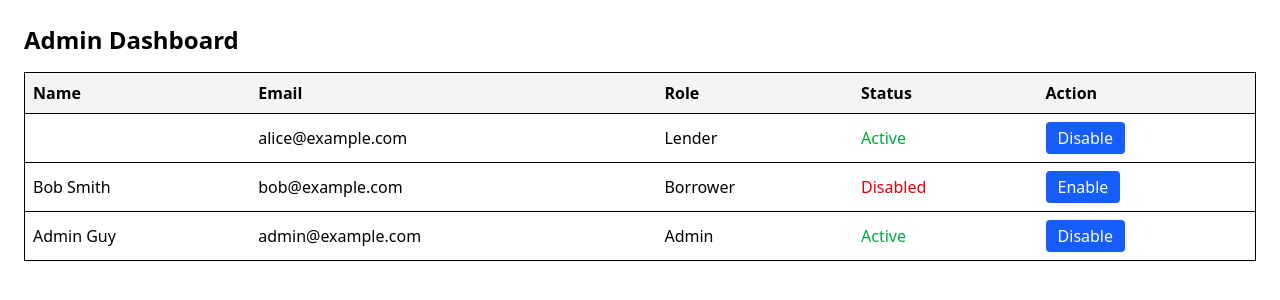
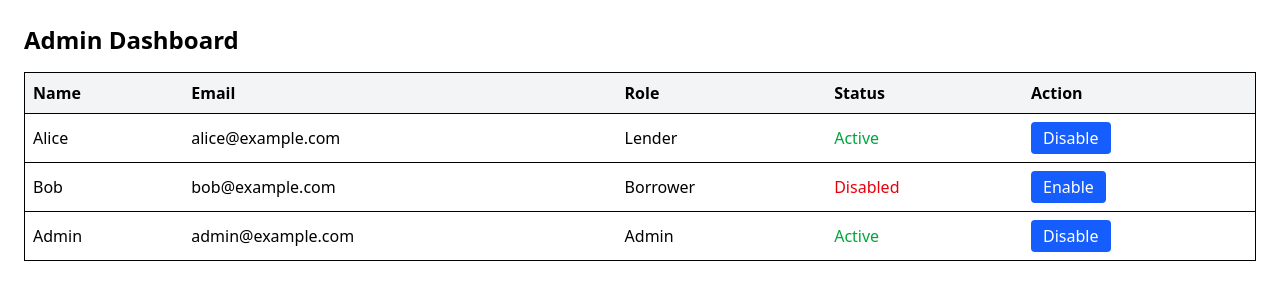
Before and after one commit to DippsytheDev/P2P-Lending-App, a React (Vite) app: page /login in a window 1280 px wide. Both pictures are taken after a click on the button "Dev Login as Admin". Shown: the top 300 px of the page. Built offline with nearby package versions, Linux system fonts and the light colour scheme.

Commit message:
fixed create-pool

```diff
--- a/src/App.tsx
+++ b/src/App.tsx
@@ -12,7 +12,7 @@ function App() {
       <Route path="/" element={<LoginPage />} />
       <Route path="/login" element={<LoginPage />} />
       <Route path="/register" element={<RegisterPage />} />
-      <Route path="/dashboard" element={<ProtectedRoute allowedRoles={['lender','borrower','admin']}><Dashboard /></ProtectedRoute>} />
+      <Route path="/dashboard" element={<ProtectedRoute allowedRoles={['Lender','Borrower','Admin']}><Dashboard /></ProtectedRoute>} />
       <Route path="/unauthorized" element={<Unauthorized />} />
       <Route path="/profile" element={<Profile />} />
     </Routes>
--- a/src/auth.ts
+++ b/src/auth.ts
@@ -16,7 +16,7 @@ export const register = async (
   lastName: string,
   email: string,
   password: string,
-  role: "lender" | "borrower"
+  role: "Lender" | "Borrower"
 ) => {
   const response = await axios.post(`${BASE_URL}/lendpool/api/v1/register`, {
     firstName,
--- a/src/components/Create-pool.tsx
+++ b/src/components/Create-pool.tsx
@@ -59,8 +59,9 @@ const onSubmit = async (data: PoolFormData) => {
     //   }
     // )
 
-      const createPool = () => {
-        return fetch(
+      const createPool = async () => {
+        try {
+          const response = await fetch(
             "https://lendpool-api-web.onrender.com/lendpool/api/v1/lender/create-pool",
             {
               method: "POST",
@@ -71,20 +72,20 @@ const onSubmit = async (data: PoolFormData) => {
               body: JSON.stringify(payload),
             }
           )
-          .then((response) => {
           if (!response.ok) {
             throw new Error("Network response was not ok")
           }
-            return response.json()
-          })
-          .then((data) => {
+          const data = await response.json()
           setSuccessMessage("Pool created successfully!")
           reset()
           return data
-          })
-          .catch((error) => {
+        } catch (error) {
+          if (error instanceof Error) {
             setApiError(error.message || "Something went wrong.")
-          })
+          } else {
+            setApiError("An unknown error occurred.")
+          }
+        }
       }
 
     const response = await createPool()
--- a/src/components/Dashboard.tsx
+++ /dev/null
@@ -1,34 +0,0 @@
-
-import { useAuth } from '../context/AuthContext';
-import { useNavigate } from 'react-router-dom';
-
-export default function Dashboard() {
-  const { user, logout } = useAuth();
-  const navigate = useNavigate();
-
-  const handleLogout = () => {
-    logout();
-    navigate('/login');
-  };
-  console.log("User in Dashboard:", user);
-
-  return (
-    <div className="p-4">
-      <h1 className="text-2xl font-bold">Welcome to your Dashboard </h1>
-      {user && (
-        <div>
-          <p>Name: {user.firstName}</p>
-          <p>lastName: {user.lastName}</p>
-          <p>Email: {user.email}</p>
-          <p>Role: {user.role}</p>
-        </div>
-      )}
-      <button
-        onClick={handleLogout}
-        className="mt-4 bg-red-500 hover:bg-red-600 text-white px-4 py-2 rounded"
-      >
-        Logout
-      </button>
-    </div>
-  )
-}
--- a/src/context/AuthContext.tsx
+++ b/src/context/AuthContext.tsx
@@ -4,8 +4,8 @@ import { createContext, useContext, useState, useEffect } from "react";
 import type { ReactNode } from "react";
 
 interface User {
+  firstName: string
   lastName: string
-  firstName: string
   email: string
   role: string
 }
--- a/src/data/users.ts
+++ b/src/data/users.ts
@@ -2,24 +2,26 @@ import type { User } from "../types/user";
 
 export const mockUsers: User[] = [
   {
-    firstName: "Alice Johnson",
-    lastName: "Alice Johnson",
+    firstName: "Alice",
+    lastName: "Johnson",
     email: "alice@example.com",
-    role: "lender",
+    role: "Lender",
     idNumber: "NIN123456",
     isActive: true,
   },
   {
-    fullName: "Bob Smith",
+    firstName: "Bob",
+    lastName: "Smith",
     email: "bob@example.com",
-    role: "borrower",
+    role: "Borrower",
     idNumber: "NIN654321",
     isActive: false,
   },
   {
-    fullName: "Admin Guy",
+    firstName: "Admin",
+    lastName: "Guy",
     email: "admin@example.com",
-    role: "admin",
+    role: "Admin",
     idNumber: "NIN000000",
     isActive: true,
   },
--- a/src/pages/AdminDashboard.tsx
+++ b/src/pages/AdminDashboard.tsx
@@ -28,7 +28,7 @@ const AdminDashboard = () => {
         <tbody>
           {users.map((user) => (
             <tr key={user.email} className="border-t">
-              <td className="p-2">{user.fullName}</td>
+              <td className="p-2">{user.firstName}</td>
               <td className="p-2">{user.email}</td>
               <td className="p-2 capitalize">{user.role}</td>
               <td className="p-2">
--- a/src/pages/Dashboard.tsx
+++ b/src/pages/Dashboard.tsx
@@ -9,9 +9,9 @@ const Dashboard = () => {
 
   if (!user) return <div>Loading user info...</div>;
 
-  if (user.role === "lender") return <LenderDashboard />;
-  if (user.role === "borrower") return <BorrowerDashboard />;
-  if (user.role === "admin") return <AdminDashboard />;
+  if (user.role === "Lender") return <LenderDashboard />;
+  if (user.role === "Borrower") return <BorrowerDashboard />;
+  if (user.role === "Admin") return <AdminDashboard />;
 
   return <div>Invalid role: {user.role}</div>;
 };
--- a/src/pages/LenderDashboard.tsx
+++ b/src/pages/LenderDashboard.tsx
@@ -1,10 +1,10 @@
 import { useState } from "react"
 import { Link } from "react-router-dom"
 import Button from "../components/Button"
-import LenderForm from "../components/create-pool"
+import LenderForm from "../components/Create-pool"
 
 const LenderDashboard = () => {
-  const [role, setRole] = useState<"lender" | "admin">("lender")
+  const [role, setRole] = useState<"Lender" | "Admin">("Lender")
   const [openForm, setOpenForm] = useState(false)
 
   const poolOpenForm = () => {
@@ -22,7 +22,7 @@ const LenderDashboard = () => {
           </p>
         </header>
 
-        {role === "lender" ? (
+        {role === "Lender" ? (
           <section className="space-y-8">
             {/* Overview Card */}
             <div className="bg-white rounded-xl shadow-md p-6 border border-blue-100">
--- a/src/pages/LoginPage.tsx
+++ b/src/pages/LoginPage.tsx
@@ -11,7 +11,7 @@ interface DecodedToken {
   firstName: string
   lastName: string
   email: string
-  role: "lender" | "borrower" | "admin"
+  role: "Lender" | "Borrower" | "Admin"
 }
 
 export default function Login() {
@@ -91,7 +91,7 @@ export default function Login() {
               firstName: "Admin",
               lastName: "User",
               email: "admin@site.com",
-              role: "admin",
+              role: "Admin",
             }
             const mockToken = "dev-admin-token"
 
--- a/src/pages/RegisterPage.tsx
+++ b/src/pages/RegisterPage.tsx
@@ -8,7 +8,7 @@ export default function Register() {
   const [lastName, setLastName] = useState("")
   const [email, setEmail] = useState('');
   const [password, setPassword] = useState('');
-  const [role, setRole] = useState<'lender' | 'borrower'>('borrower');
+  const [role, setRole] = useState<'Lender' | 'Borrower'>('Borrower');
   const navigate = useNavigate();
   const {login} = useAuth();
 
@@ -33,23 +33,23 @@ export default function Register() {
         <h2 className="text-2xl font-bold mb-6 text-center">Register</h2>
 
         <div className="mb-4">
+          <label className="block text-sm font-semibold mb-1">First Name</label>
+          <input
+            type="text"
+            className="w-full p-2 border rounded"
+            value={firstName}
+            onChange={(e) => setFirstName(e.target.value)}
+            required
+          />
+        </div>
+
+        <div className="mb-4">
           <label className="block text-sm font-semibold mb-1">Last Name</label>
           <input
             type="text"
             className="w-full p-2 border rounded"
             value={lastName}
             onChange={(e) => setLastName(e.target.value)}
-            required
-          />
-        </div>
-
-        <div className="mb-4">
-          <label className="block text-sm font-semibold mb-1">First Name</label>
-          <input
-            type="text"
-            className="w-full p-2 border rounded"
-            value={firstName}
-            onChange={(e) => setFirstName(e.target.value)}
             required
           />
         </div>
@@ -82,11 +82,11 @@ export default function Register() {
           </label>
           <select
             value={role}
-            onChange={(e) => setRole(e.target.value as "lender" | "borrower")}
+            onChange={(e) => setRole(e.target.value as "Lender" | "Borrower")}
             className="w-full p-2 border rounded"
           >
-            <option value="lender">Lender</option>
-            <option value="borrower">Borrower</option>
+            <option value="Lender">Lender</option>
+            <option value="Borrower">Borrower</option>
           </select>
         </div>
 
--- a/src/types/user.ts
+++ b/src/types/user.ts
@@ -1,7 +1,8 @@
 export interface User {
-    fullName: string;
+    firstName: string;
+    lastName: string;
     email: string;
-    role: "lender" | "borrower" | "admin";
+    role: "Lender" | "Borrower" | "Admin";
     idNumber?: string;
     isActive: boolean;
   }
```
Lines whose indentation alone changed are shown as unchanged.
